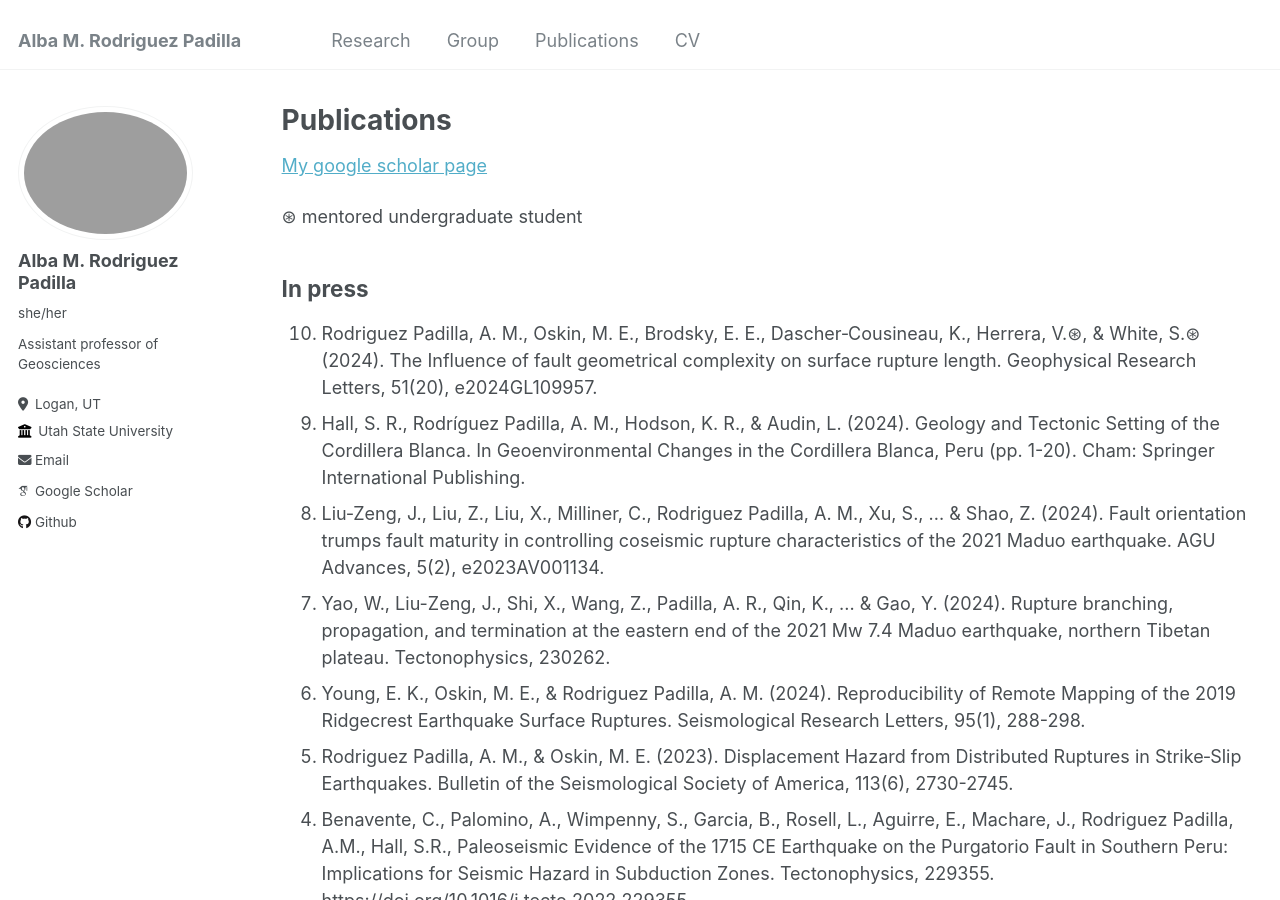
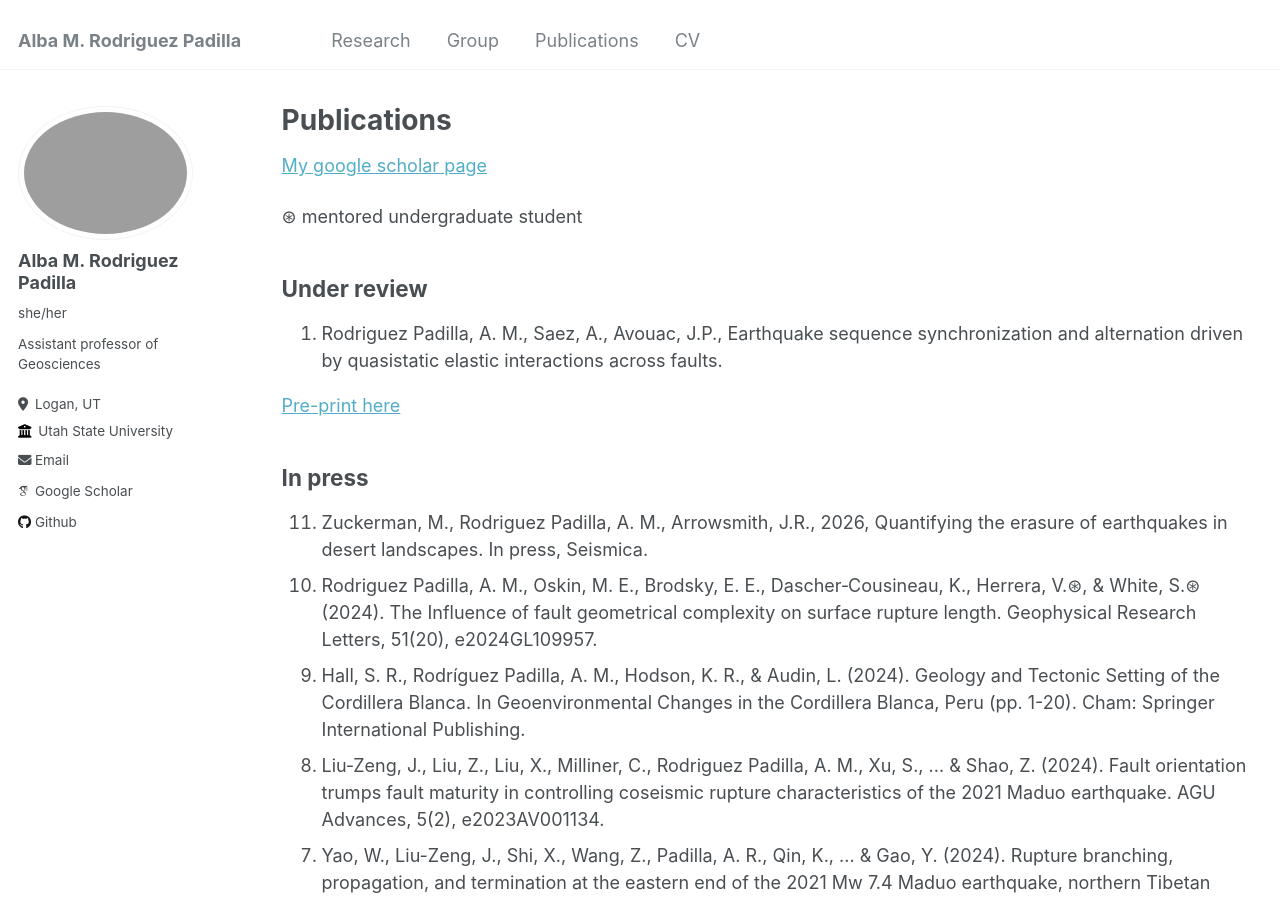
Before and after one commit to absrp/absrp.github.io, a Jekyll site: the page built from _pages/publications.md, in a window 1280 px wide and 900 px high. Built offline with Jekyll 4.4.1, drawn with Linux system fonts in a browser that asks for light colours; some web fonts are replaced.

Commit message:
Update publications.md

```diff
--- a/_pages/publications.md
+++ b/_pages/publications.md
@@ -9,9 +9,19 @@ author_profile: true
 
 ⊛ mentored undergraduate student
 
+## Under review
+<ol reversed>
+<li> Rodriguez Padilla, A. M., Saez, A., Avouac, J.P., Earthquake sequence synchronization and alternation driven by quasistatic elastic interactions across faults.
+</li>
+
+</ol>
+
+[Pre-print here](https://essopenarchive.org/doi/full/10.22541/essoar.15004063)
+
 ## In press
 
 <ol reversed>
+  <li> Zuckerman, M., Rodriguez Padilla, A. M., Arrowsmith, J.R., 2026, Quantifying the erasure of earthquakes in desert landscapes. In press, Seismica. </li>
   <li> Rodriguez Padilla, A. M., Oskin, M. E., Brodsky, E. E., Dascher‐Cousineau, K., Herrera, V.⊛, & White, S.⊛ (2024). The Influence of fault geometrical complexity on surface rupture length. Geophysical Research Letters, 51(20), e2024GL109957. </li>
    <li> Hall, S. R., Rodríguez Padilla, A. M., Hodson, K. R., & Audin, L. (2024). Geology and Tectonic Setting of the Cordillera Blanca. In Geoenvironmental Changes in the Cordillera Blanca, Peru (pp. 1-20). Cham: Springer International Publishing. </li>
   <li> Liu‐Zeng, J., Liu, Z., Liu, X., Milliner, C., Rodriguez Padilla, A. M., Xu, S., ... & Shao, Z. (2024). Fault orientation trumps fault maturity in controlling coseismic rupture characteristics of the 2021 Maduo earthquake. AGU Advances, 5(2), e2023AV001134. </li>
```
